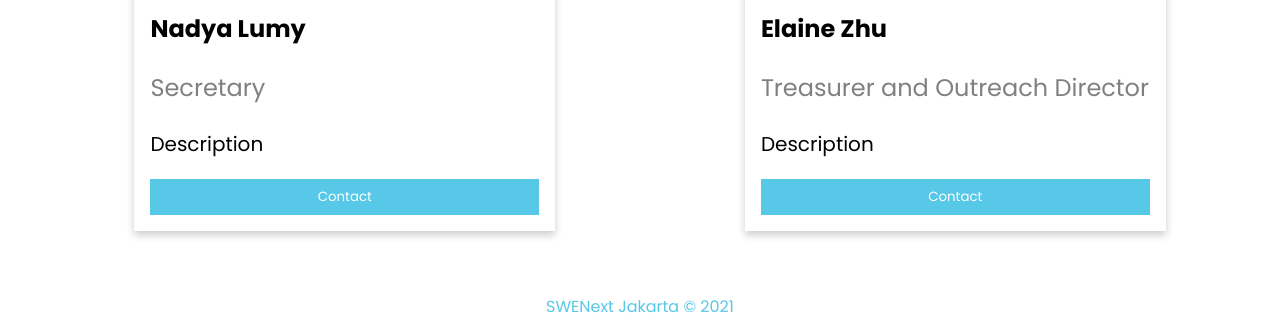
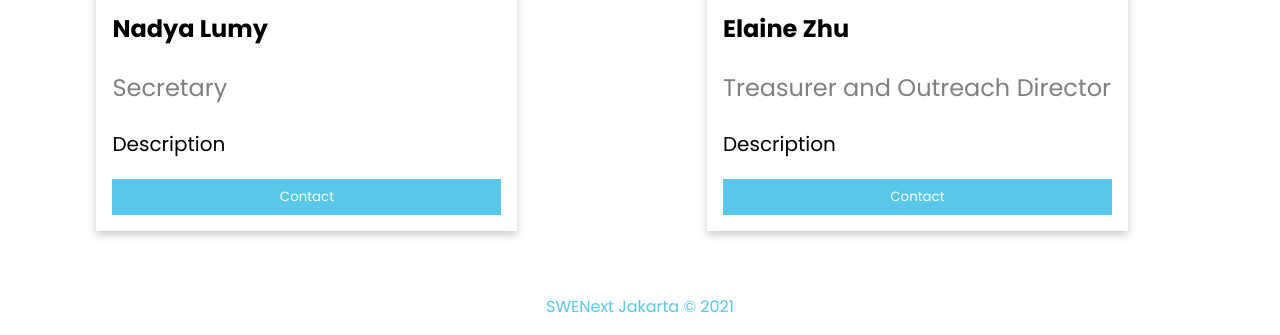
Before and after one commit to swenextjakarta/swenextjakarta.github.io, a plain HTML site: page team.html in a window 1280 px wide. Shown: the part 982-1317 px from the top of the page. Drawn offline with Linux system fonts and the light colour scheme.

Commit message:
Update style.css

```diff
--- a/style.css
+++ b/style.css
@@ -80,8 +80,8 @@ a:link {
   float: left;
   width: 33.3%;
   margin-bottom: 5%;
-  margin-left: 10%;
-  margin-right: 5%;
+  margin-left: 7%;
+  margin-right: 8%;
 }
 
 .teamcard {
```
